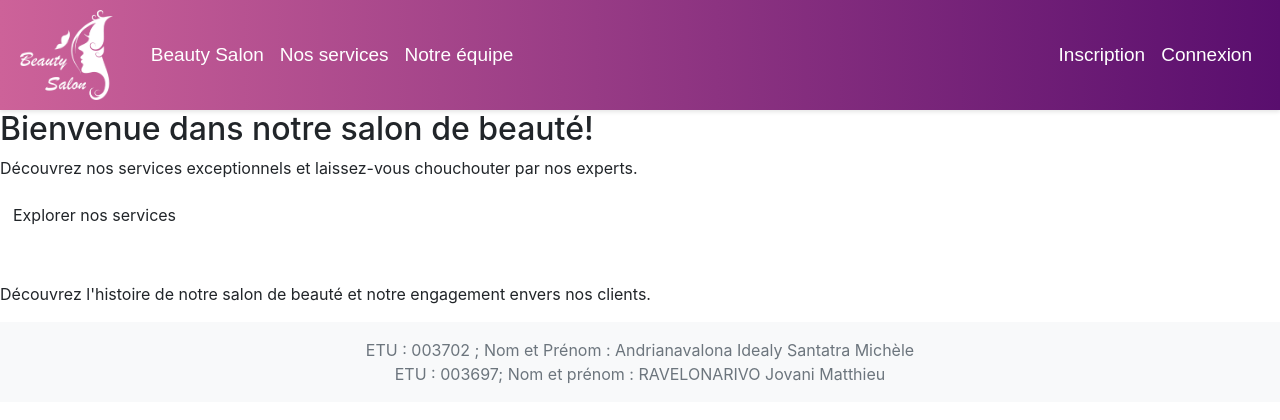
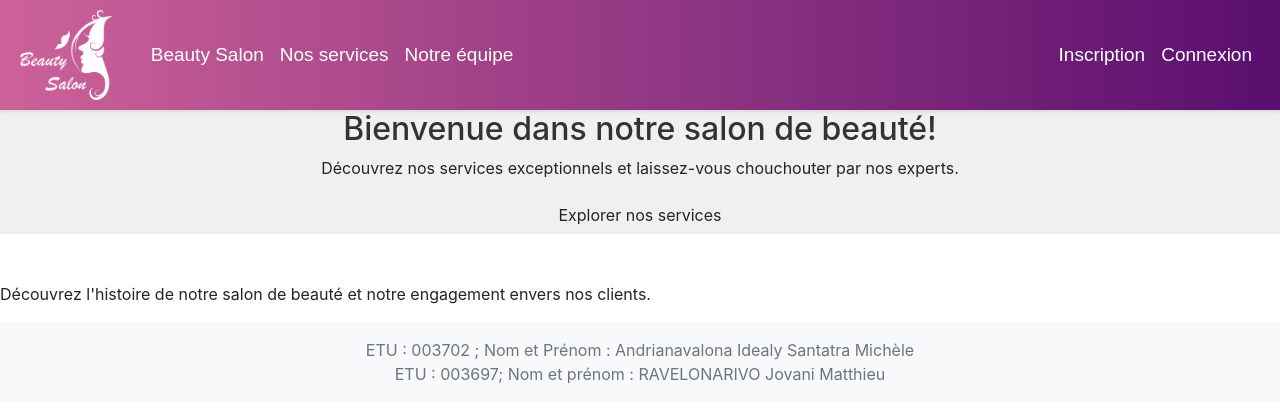
Before and after one commit to jovani494/mean_front, an Angular app: page / in a window 1280 px wide. Shown: the top 420 px of the page. Built offline with nearby package versions, Linux system fonts and the light colour scheme; no server answers.

Commit message:
Update home.component.css

```diff
--- a/src/app/home/home.component.css
+++ b/src/app/home/home.component.css
@@ -0,0 +1,8 @@
+#hero {
+    background-color: #f0f0f0;
+    text-align: center;
+}
+
+#hero h2 {
+    color: #333;
+}
```
